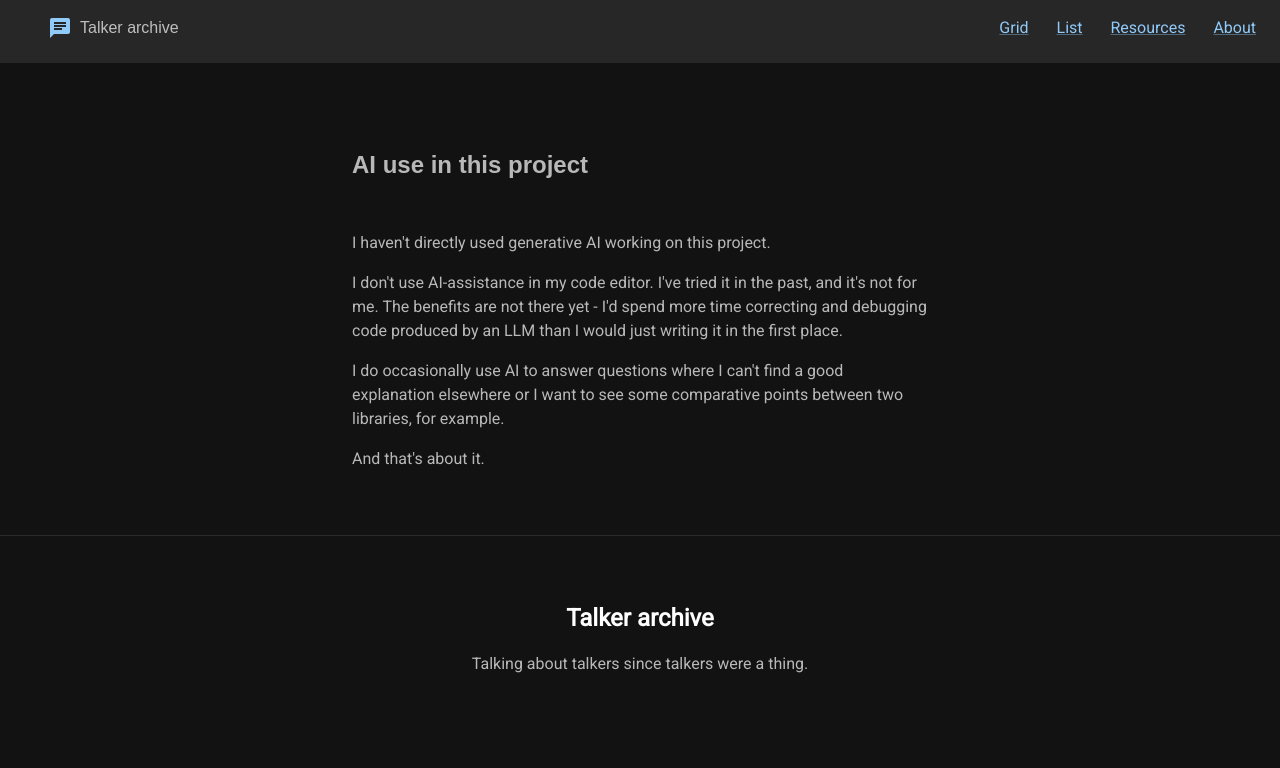
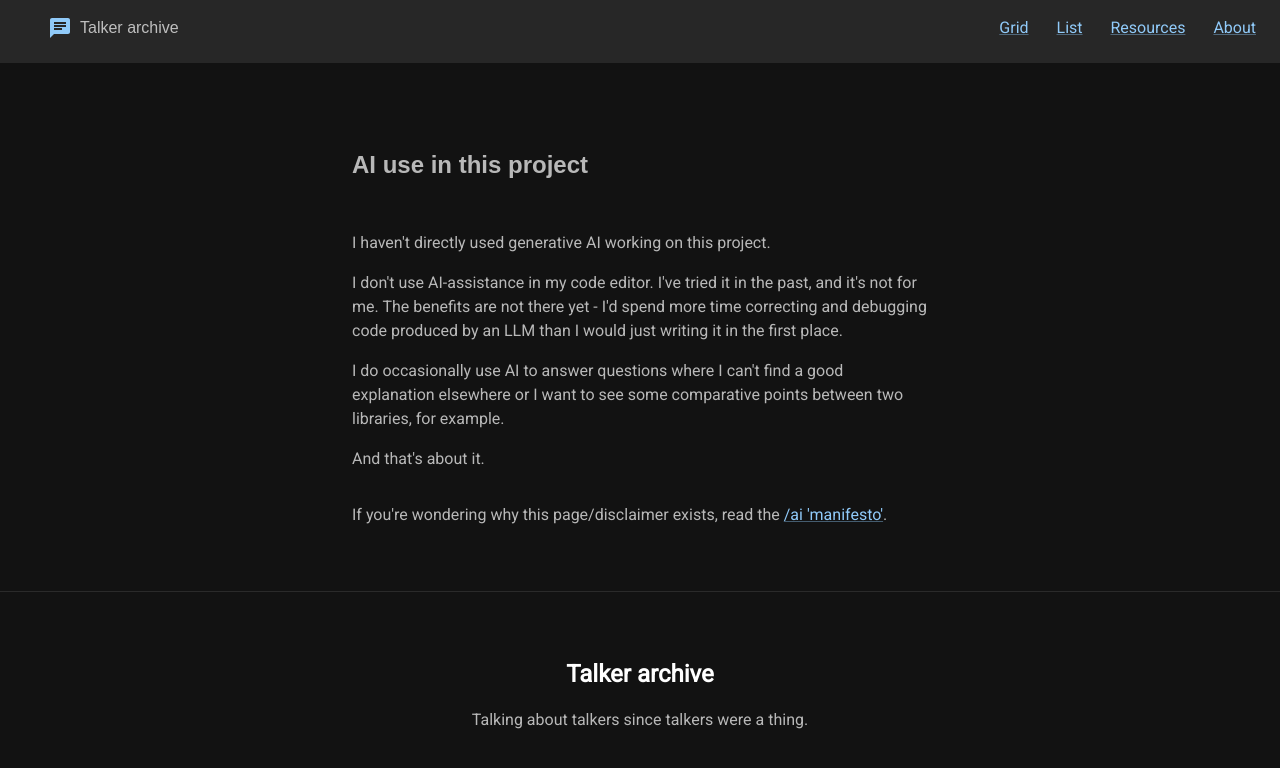
Before and after one commit to moopet/talker-archive-svelte, a SvelteKit app: page /ai in a window 1280 px wide. Shown: the top 768 px of the page. Built offline with nearby package versions, Linux system fonts and the light colour scheme.

Commit message:
Add link to slashai

```diff
--- a/src/routes/ai/+page.svelte
+++ b/src/routes/ai/+page.svelte
@@ -8,6 +8,12 @@
   <p>I do occasionally use AI to answer questions where I can't find a good explanation elsewhere or I want to see some comparative points between two libraries, for example.</p>
 
   <p>And that's about it.</p>
+
+  <aside>
+    <p>
+      If you're wondering why this page/disclaimer exists, read the <a href="https://www.bydamo.la/p/ai-manifesto">/ai 'manifesto'</a>.
+    </p>
+  </aside>
 </section>
 
 <style>
@@ -18,4 +24,8 @@ h1 {
 section {
   text-align: left;
 }
+
+aside {
+  margin-block-start: 2rem;
+}
 </style>
```
